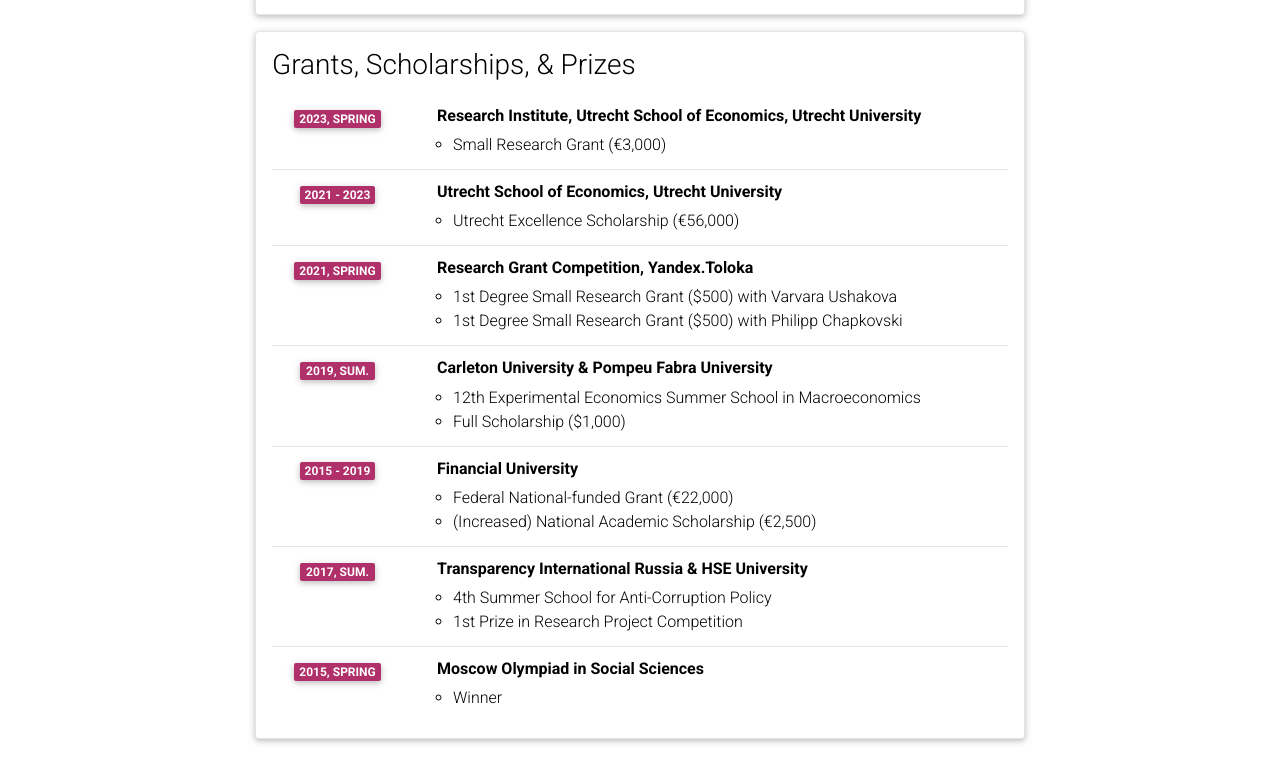
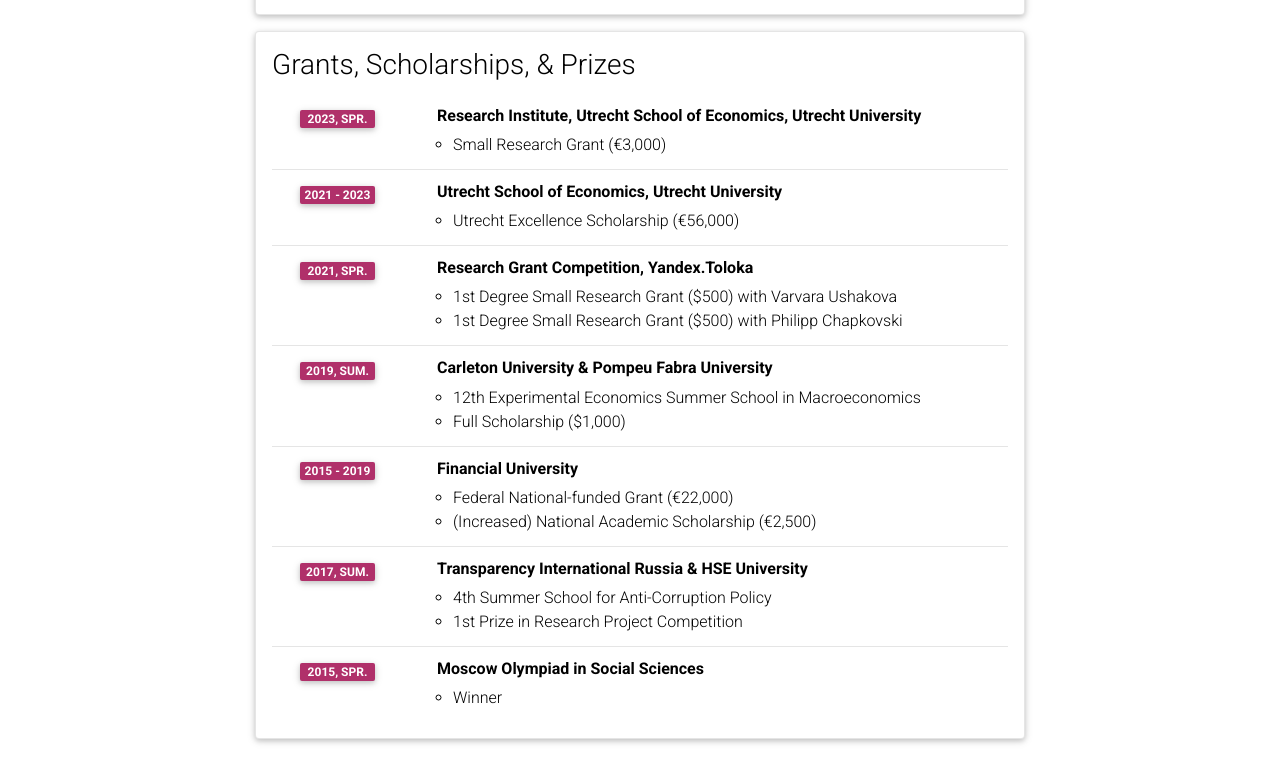
Before and after one commit to egorbronnikov/egorbronnikov.github.io, a Jekyll site: the page built from _pages/cv.md, in a window 1280 px wide and 1400 px high, scrolled down 1933 px. Shown: the part 551-1325 px from the top of the window. Built offline with Jekyll 4.4.1, drawn with Linux system fonts in a browser that asks for light colours; comment, search, counter and statistics services are not loaded; a style sheet for code colours, icons or effects is not loaded; some of the changed text lies outside the part shown.

Commit message:
Update cv.yml

```diff
--- a/_data/cv.yml
+++ b/_data/cv.yml
@@ -37,7 +37,7 @@
         - 2nd in 'Advanced Econometrics II' course
     - title: Tilburg School of Economics and Management, Tilburg University
       institution: Visiting MRes Student in Behavioural Economics (Economics track)
-      year: 2023, spring
+      year: 2023, spr.
       description:
         - 3rd in 'Consumer Behavior' PhD course
     - title: Tilburg School of Social and Behavioral Sciences, Tilburg University
@@ -99,7 +99,7 @@
       - title: Research Institute, Utrecht School of Economics, Utrecht University
         description:
           - Small Research Grant (€3,000)
-        year: 2023, spring
+        year: 2023, spr.
       - title: Utrecht School of Economics, Utrecht University
         description:
           - Utrecht Excellence Scholarship (€56,000)
@@ -108,7 +108,7 @@
         description:
           - 1st Degree Small Research Grant ($500) with Varvara Ushakova
           - 1st Degree Small Research Grant ($500) with Philipp Chapkovski
-        year: 2021, spring
+        year: 2021, spr.
       - title: Carleton University & Pompeu Fabra University
         description:
           - 12th Experimental Economics Summer School in Macroeconomics
@@ -126,6 +126,6 @@
           - 4th Summer School for Anti-Corruption Policy
           - 1st Prize in Research Project Competition
       - title: Moscow Olympiad in Social Sciences
-        year: 2015, spring
+        year: 2015, spr.
         description:
           - Winner
```
